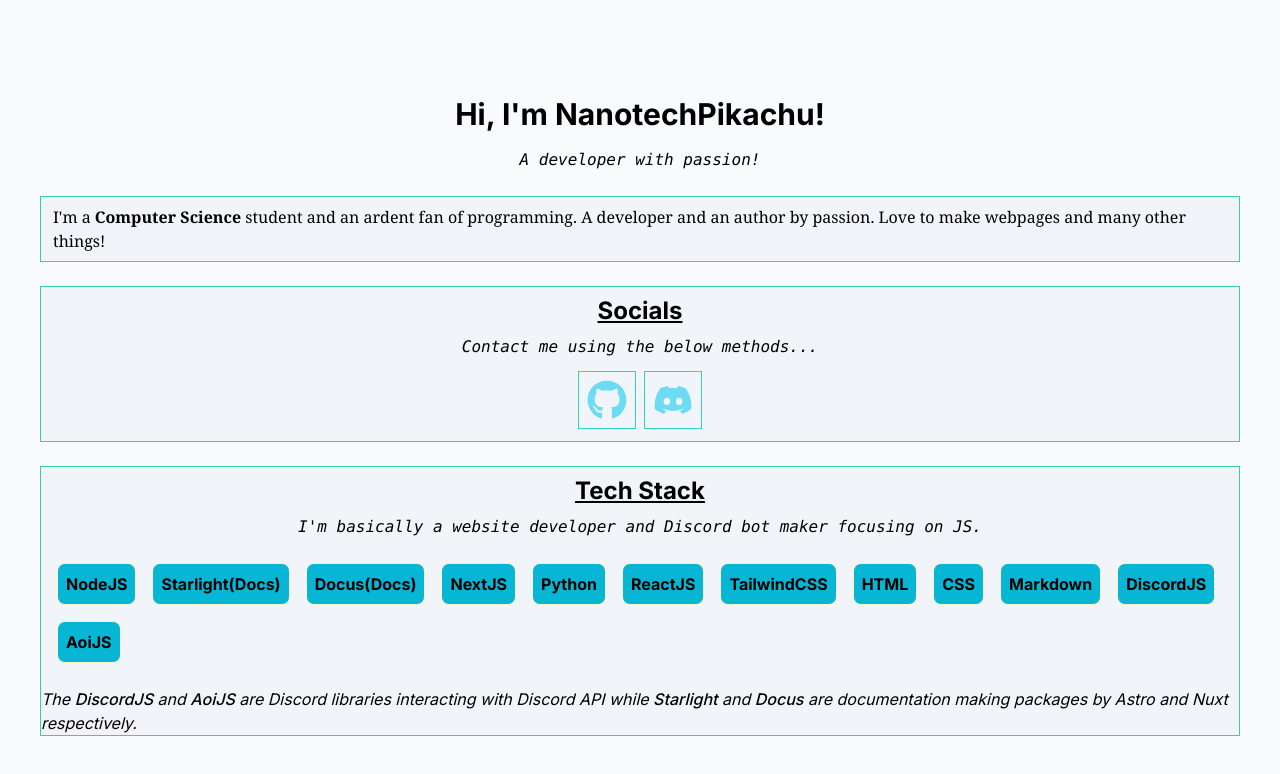
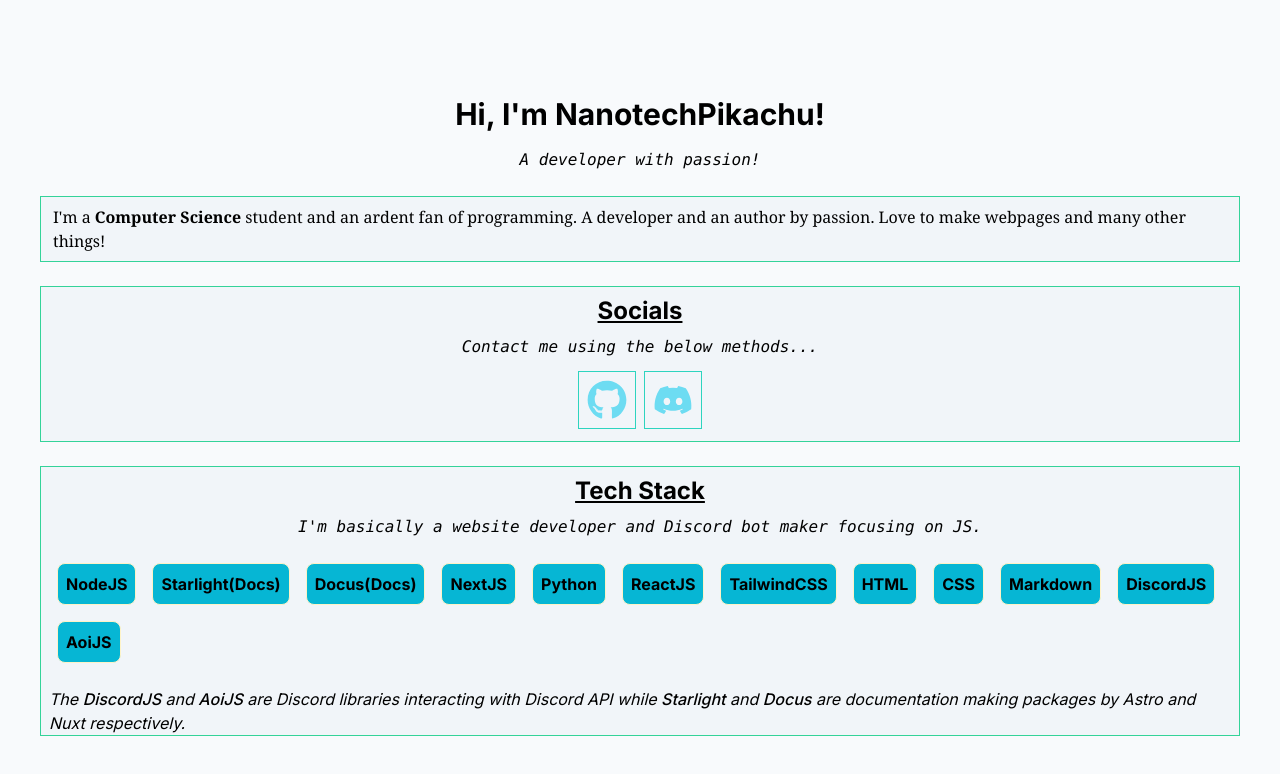
Before and after one commit to NanotechPikachu/Portfolio, a Next.js app: page / in a window 1280 px wide. Shown: the top 774 px of the page. Built offline with nearby package versions, Linux system fonts and the light colour scheme.

Commit message:
Update TechStack.jsx

```diff
--- a/src/components/TechStack.jsx
+++ b/src/components/TechStack.jsx
@@ -11,7 +11,7 @@
     </i></p>
     </div>
     <PLKnown />
-    <p className="mt-4 text-sm md:text-base text-black dark:text-slate-50 italic">
+    <p className="ml-2 mr-2 mt-4 text-sm md:text-base text-black dark:text-slate-50 italic">
 The <span className="font-medium">DiscordJS</span> and <span className="font-medium">AoiJS</span> are Discord libraries interacting with Discord API while <span className="font-medium">Starlight</span> and <span className="font-medium">Docus</span> are documentation making packages by Astro and Nuxt respectively.
     </p>
     </div>
```
